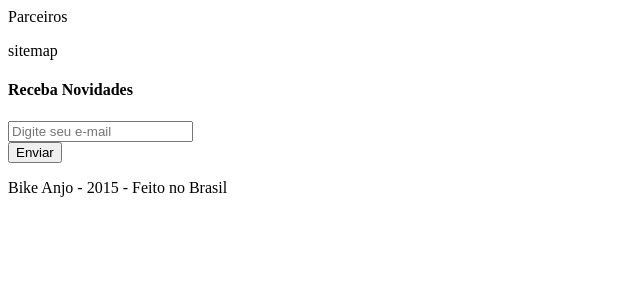
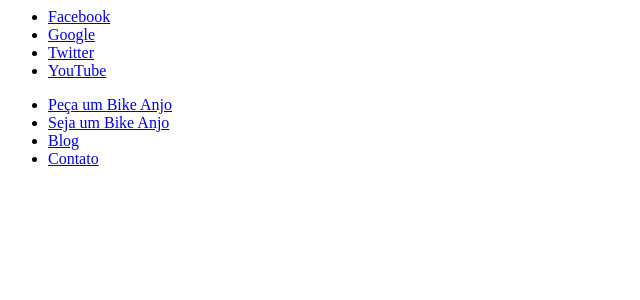
Before and after one commit to bikeanjo/bikeanjo, a Django app: template front/templates/_footer.html in a window 1280 px wide. Shown: the top 300 px of the page, without its empty margins (0-640 px from the left). Run offline with Django 3.2, Linux system fonts and the light colour scheme; the template is opened without the code that fills it, so the values that code supplies are empty.

Commit message:
deixa html parecido com o da produção

```diff
--- a/front/templates/_footer.html
+++ b/front/templates/_footer.html
@@ -1,36 +1,37 @@
-<footer class="footer">
-    <div class="parceiros">
-        <p class="text-center">Parceiros</p>
-    </div>
-    <div class="sitemap">
-        <div class="container">
-            <p>sitemap</p>
-        </div>
-    </div>
-    <div class="newsletter">
-        <div class="container">
-            <div class="row">
-                <div class="col-xs-3">
-                    <label for="newslettter-email"><h4>Receba Novidades</h4></label>
-                </div>
-                <div class="col-xs-6">
-                    <input type="email" class="form-control col-xs-12" id="newslettter-email" placeholder="Digite seu e-mail">
-                </div>
-                <div class="col-xs-3">
-                    <button class="btn btn-info col-xs-12">Enviar</button>
-                </div>
-            </div>
-        </div>
-    </div>
-    <div class="copyright">
-        <div class="container">
-            <div class="row">
-                <div class="col-xs-11">
-                    <p class="text-muted">Bike Anjo - 2015 - Feito no Brasil </p>
-                </div>
-                <div class="col-xs-1">
-                    <h4><a href="#top"><i class="fa fa-arrow-circle-o-up"></i></a></h4>
-                </div>
-        </div>
+<footer>
+    <div class="container">
+        <ul class="social list-inline unstyled">
+            <li>
+                <a href="https://www.facebook.com/bikeanjo" class="facebook">
+                <span class="sr-only">Facebook</span></a>
+            </li>
+            <li>
+                <a href="https://plus.google.com/+bikeanjo/about" class="google">
+                <span class="sr-only">Google</span></a>
+            </li>
+            <li>
+                <a href="https://twitter.com/bikeanjo" class="twitter">
+                <span class="sr-only">Twitter</span></a>
+            </li>
+            <li>
+                <a href="https://www.youtube.com/channel/UCaFOaDBs3ixRF1wlTixKCZw" class="youtube">
+                <span class="sr-only">YouTube</span></a>
+            </li>
+        </ul>
+        <ul class="nav-footer list-inline unstyled">
+            <li>
+                <a href="http://sistema.bikeanjo.com.br/pt-br/solicite-um-bikeanjo/">Peça um Bike Anjo</a>
+            </li>
+            <li>
+                <a href="http://bikeanjo.org/novobikeanjo/">Seja um Bike Anjo</a>
+            </li>
+            <li>
+                <a href="http://bikeanjo.org/blog/">Blog</a>
+            </li>
+            <li>
+                <a href="http://bikeanjo.org/contato/">Contato</a>
+            </li>
+        </ul>
+        <a href="#top" class="back-to-top"></a>
     </div>
 </footer>
```
Also changed, not shown: front/templates/base.htm (+5 -5 lines), front/templates/home.html (+99 -70 lines).
